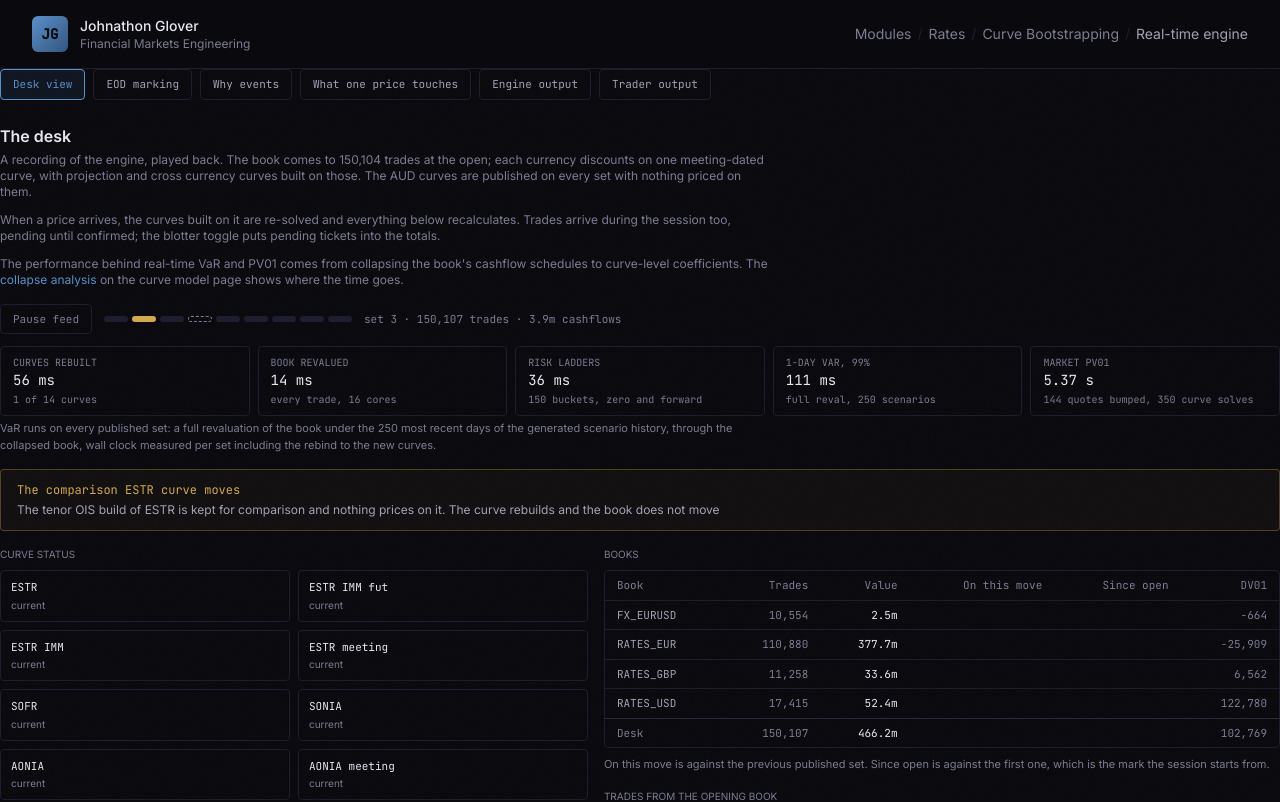
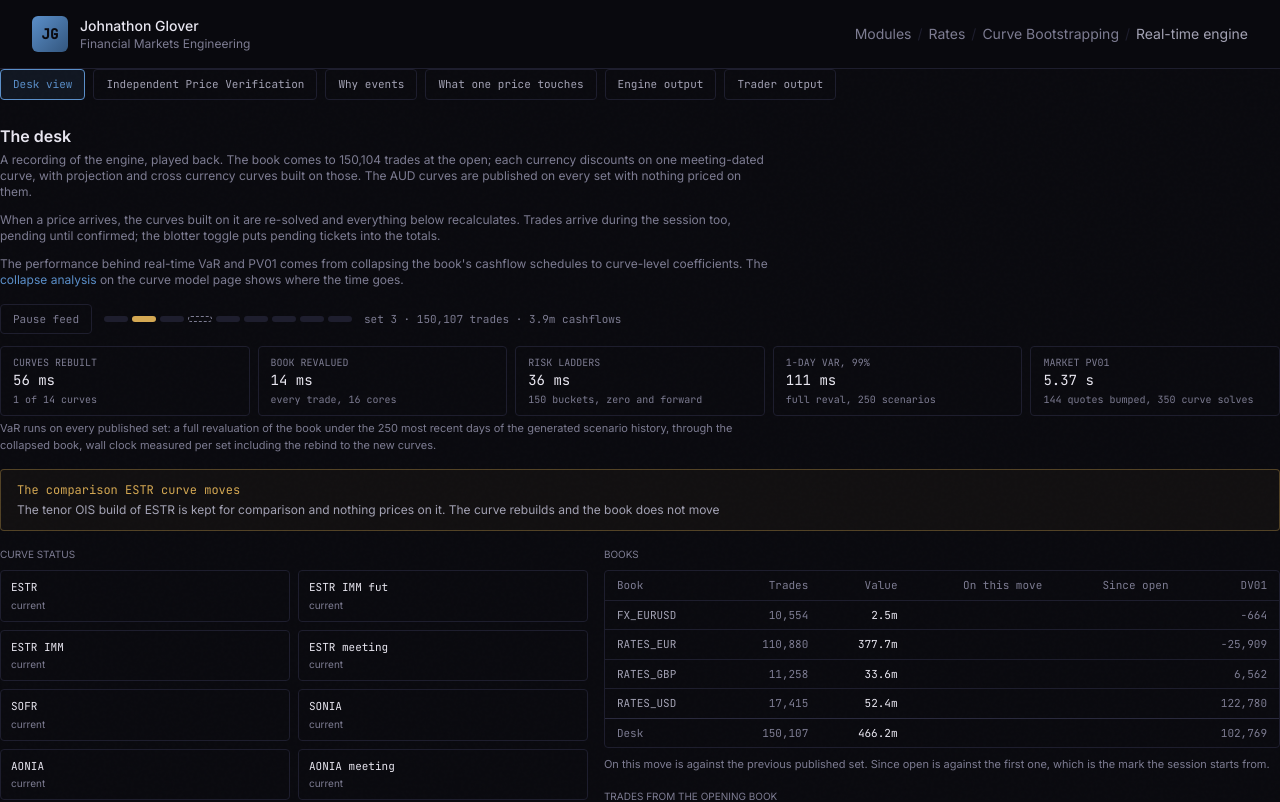
Before and after one commit to jrwglover/portfolio, a React (Vite) app: page /learn/rt-engine in a window 1280 px wide. Shown: the top 802 px of the page. Built offline with nearby package versions, Linux system fonts and the light colour scheme.

Commit message:
Rename the EOD marking panel to Independent Price Verification

```diff
--- a/src/components/dashboards/rt_engine/EodMarkingTab.tsx
+++ b/src/components/dashboards/rt_engine/EodMarkingTab.tsx
@@ -128,7 +128,7 @@ export default function EodMarkingTab({ em }: { em: EodMarking }) {
   return (
     <div>
       <h3 className="text-base font-semibold mb-1" style={{ color: 'var(--text-primary)' }}>
-        EOD marking and Totem-structure IPV
+        Independent Price Verification
       </h3>
       <p className="text-xs mb-2 max-w-3xl" style={dimText}>
         Intraday the desk trades on the meeting-dated model. At the close it marks a
--- a/src/components/dashboards/rt_engine/RtEngineDashboard.tsx
+++ b/src/components/dashboards/rt_engine/RtEngineDashboard.tsx
@@ -65,7 +65,7 @@ export default function RtEngineDashboard({ defaultTab }: { defaultTab?: string
 
   const TABS: [string, string][] = [
     ['desk', 'Desk view'],
-    ['eod', 'EOD marking'],
+    ['eod', 'Independent Price Verification'],
     ['why', 'Why events'],
     ['graph', 'What one price touches'],
     ['engine', 'Engine output'],
```
